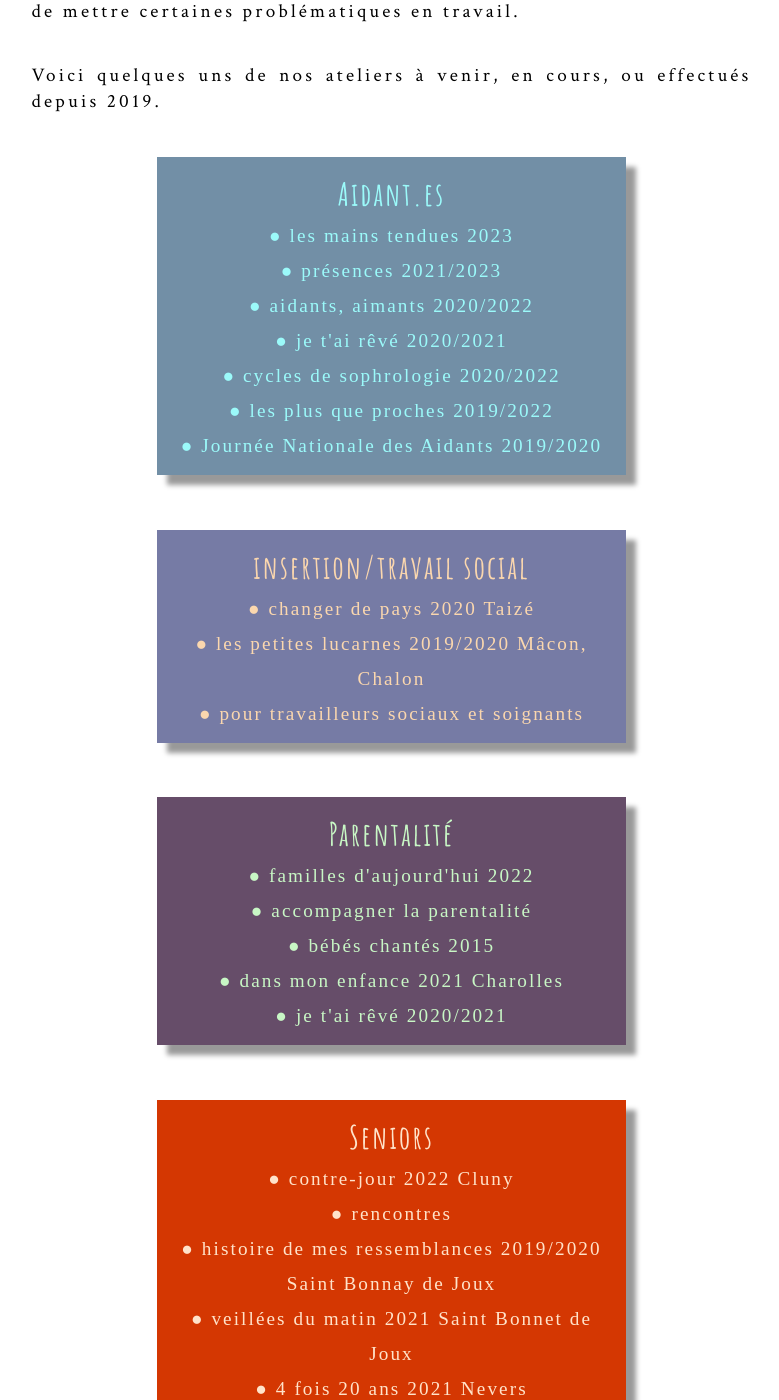
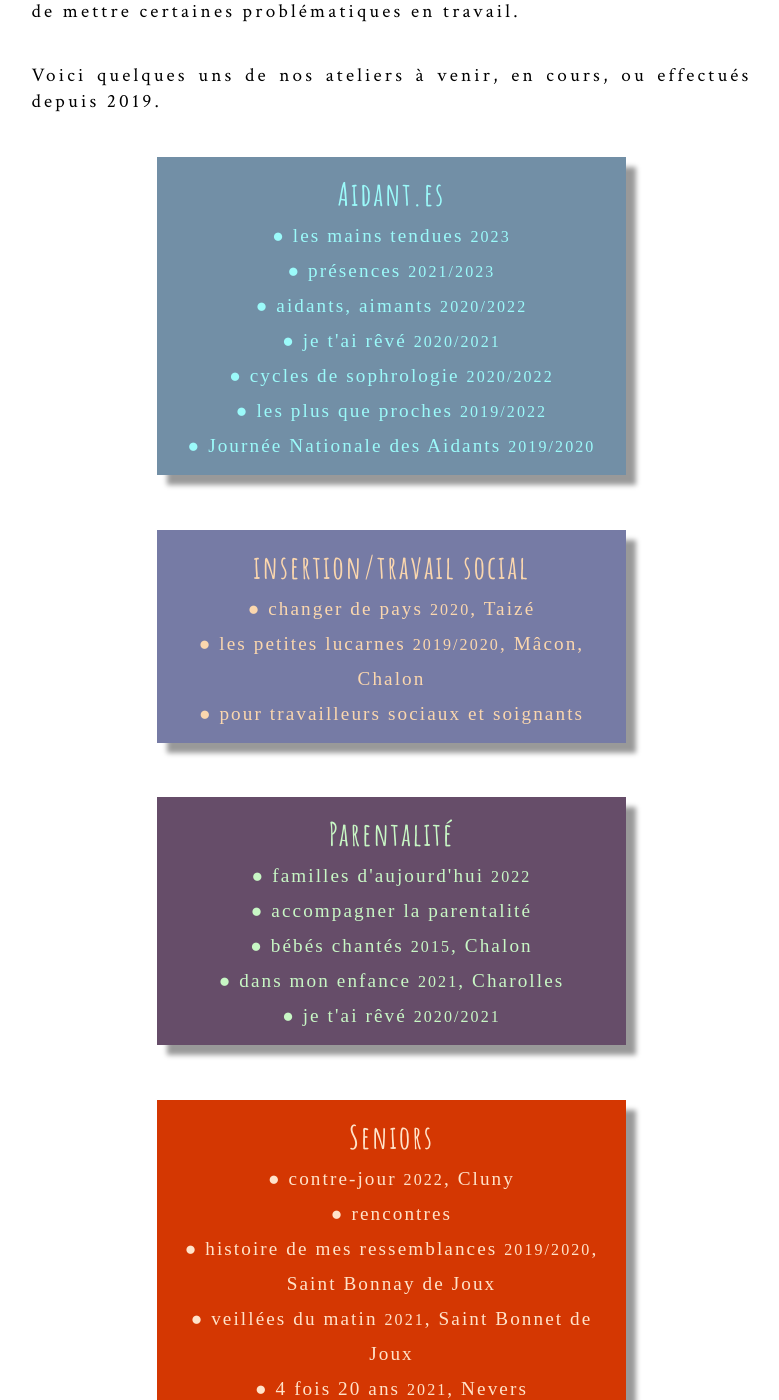
Before and after one commit to leshnik/revertouthaut, a Jekyll site: the page built from ateliers.md, in a window 1280 px wide and 1400 px high, scrolled down 1097 px. Shown: the whole window, without its empty margins (225-1004 px from the left). Built offline with Jekyll 4.4.1, drawn with Linux system fonts in a browser that asks for light colours; some of the changed text lies outside the part shown.

Commit message:
span around dates ateliers

```diff
--- a/ateliers.md
+++ b/ateliers.md
@@ -21,44 +21,44 @@ summary: Nos ateliers peuvent avoir lieu sur tout le département de la Saône e
 </p>
 <div id="siteMap" class="space-around--wrap">
 <p class="shadow" style="background: #728fa6 ; width: 50ch"><span style="color: #9bfafa" class="nav-list-heading">Aidant.es</span><br>
-  <a style="color: #9bfafa" class="nav-list-item subtlehover"  href="/les-mains-tendues">●&nbsp;les mains tendues 2023</a><br>
-  <a style="color: #9bfafa" class="nav-list-item subtlehover"  href="/presences">●&nbsp;présences 2021/2023</a><br/>
-  <a style="color: #9bfafa" class="nav-list-item subtlehover"  href="/aidants-aimants">●&nbsp;aidants, aimants 2020/2022</a><br>
-  <a style="color: #9bfafa" class="nav-list-item subtlehover"  href="/je-t-ai-reve">●&nbsp;je t'ai rêvé 2020/2021</a><br>
-  <a style="color: #9bfafa" class="nav-list-item subtlehover"  href="/cycles-de-sophrologie">●&nbsp;cycles de sophrologie 2020/2022</a><br>
-  <a style="color: #9bfafa" class="nav-list-item subtlehover"  href="/les-plus-que-proches">●&nbsp;les plus que proches 2019/2022</a><br>
-  <a style="color: #9bfafa" class="nav-list-item subtlehover"  href="/journee-nationale-des-aidants">●&nbsp;Journée Nationale des Aidants 2019/2020</a>
+  <a style="color: #9bfafa" class="nav-list-item subtlehover"  href="/les-mains-tendues">●&nbsp;les mains tendues <span style="font-size: smaller">2023</span></a><br>
+  <a style="color: #9bfafa" class="nav-list-item subtlehover"  href="/presences">●&nbsp;présences <span style="font-size: smaller">2021/2023</span></a><br/>
+  <a style="color: #9bfafa" class="nav-list-item subtlehover"  href="/aidants-aimants">●&nbsp;aidants, aimants <span style="font-size: smaller">2020/2022</span></a><br>
+  <a style="color: #9bfafa" class="nav-list-item subtlehover"  href="/je-t-ai-reve">●&nbsp;je t'ai rêvé <span style="font-size: smaller">2020/2021</span></a><br>
+  <a style="color: #9bfafa" class="nav-list-item subtlehover"  href="/cycles-de-sophrologie">●&nbsp;cycles de sophrologie <span style="font-size: smaller">2020/2022</span></a><br>
+  <a style="color: #9bfafa" class="nav-list-item subtlehover"  href="/les-plus-que-proches">●&nbsp;les plus que proches <span style="font-size: smaller">2019/2022</span></a><br>
+  <a style="color: #9bfafa" class="nav-list-item subtlehover"  href="/journee-nationale-des-aidants">●&nbsp;Journée Nationale des Aidants <span style="font-size: smaller">2019/2020</span></a>
 </p>
 <p class="shadow" style="background: #767ba5; width: 50ch"><span style="color:#fbd7ae" class="nav-list-heading">insertion/travail social</span><br>
-  <a style="color:#fbd7ae" class="nav-list-item subtlehover"  href="/changer-de-pays">●&nbsp;changer de pays 2020 Taizé</a><br>
-  <a style="color:#fbd7ae" class="nav-list-item subtlehover"  href="/les-petites-lucarnes">●&nbsp;les petites lucarnes 2019/2020 Mâcon, Chalon</a><br>
+  <a style="color:#fbd7ae" class="nav-list-item subtlehover"  href="/changer-de-pays">●&nbsp;changer de pays <span style="font-size: smaller">2020</span>, Taizé</a><br>
+  <a style="color:#fbd7ae" class="nav-list-item subtlehover"  href="/les-petites-lucarnes">●&nbsp;les petites lucarnes <span style="font-size: smaller">2019/2020</span>, Mâcon, Chalon</a><br>
   <a style="color:#fbd7ae" class="nav-list-item subtlehover" href="/pour-travailleurs-sociaux-et-soignants">●&nbsp;pour travailleurs sociaux et soignants</a>
 </p>
 <p class="shadow" style="background: #664d69; width: 50ch"><span style="color: #c8f7c5" class="nav-list-heading">Parentalité</span><br>
-  <a style="color: #c8f7c5" class="nav-list-item subtlehover" style="color:#c8f7c5" href="/familles-d-aujourd-hui">●&nbsp;familles d'aujourd'hui 2022</a><br>
+  <a style="color: #c8f7c5" class="nav-list-item subtlehover" style="color:#c8f7c5" href="/familles-d-aujourd-hui">●&nbsp;familles d'aujourd'hui <span style="font-size: smaller">2022</span></a><br>
   <a style="color: #c8f7c5" class="nav-list-item subtlehover" style="color:#c8f7c5" href="/accompagner-la-parentalite">●&nbsp;accompagner la parentalité</a><br>
-  <a style="color: #c8f7c5" class="nav-list-item subtlehover" style="color: #c8f7c5" href="/bebes-chantes">●&nbsp;bébés chantés 2015</a><br>
-  <a style="color: #c8f7c5" class="nav-list-item subtlehover" style="color: #c8f7c5" href="/dans-mon-enfance">●&nbsp;dans mon enfance 2021 Charolles</a><br>
-  <a style="color: #c8f7c5" class="nav-list-item subtlehover" style="color: #c8f7c5" href="/je-t-ai-reve">●&nbsp;je t'ai rêvé 2020/2021</a>
+  <a style="color: #c8f7c5" class="nav-list-item subtlehover" style="color: #c8f7c5" href="/bebes-chantes">●&nbsp;bébés chantés <span style="font-size: smaller">2015</span>, Chalon</a><br>
+  <a style="color: #c8f7c5" class="nav-list-item subtlehover" style="color: #c8f7c5" href="/dans-mon-enfance">●&nbsp;dans mon enfance <span style="font-size: smaller">2021</span>, Charolles</a><br>
+  <a style="color: #c8f7c5" class="nav-list-item subtlehover" style="color: #c8f7c5" href="/je-t-ai-reve">●&nbsp;je t'ai rêvé <span style="font-size: smaller">2020/2021</span></a>
 </p>
 <p class="shadow" style="background: #d43702; width: 50ch"><span style="color: #ffe3ca" class="nav-list-heading">Seniors</span><br>
-  <a style="color: #ffe3ca" class="nav-list-item subtlehover"  href="contre-jour">●&nbsp;contre-jour 2022 Cluny</a><br>
+  <a style="color: #ffe3ca" class="nav-list-item subtlehover"  href="contre-jour">●&nbsp;contre-jour <span style="font-size: smaller">2022</span>, Cluny</a><br>
   <a style="color: #ffe3ca" class="nav-list-item subtlehover"  href="/rencontres">●&nbsp;rencontres</a><br>
-  <a style="color: #ffe3ca" class="nav-list-item subtlehover"  href="/histoire-de-mes-ressemblances">●&nbsp;histoire de mes ressemblances 2019/2020 Saint Bonnay de Joux</a><br>
-  <a style="color: #ffe3ca" class="nav-list-item subtlehover"  href="veillees-du-matin">●&nbsp;veillées du matin 2021 Saint Bonnet de Joux</a><br>
-  <a style="color: #ffe3ca" class="nav-list-item subtlehover"  href="/4-fois-20-ans">●&nbsp;4 fois 20 ans 2021 Nevers</a><br>
-  <a style="color: #ffe3ca" class="nav-list-item subtlehover"  href="/cycles-de-sophrologie">●&nbsp;sophrologie 2020/2022</a>
+  <a style="color: #ffe3ca" class="nav-list-item subtlehover"  href="/histoire-de-mes-ressemblances">●&nbsp;histoire de mes ressemblances <span style="font-size: smaller">2019/2020</span>, Saint Bonnay de Joux</a><br>
+  <a style="color: #ffe3ca" class="nav-list-item subtlehover"  href="veillees-du-matin">●&nbsp;veillées du matin <span style="font-size: smaller">2021</span>, Saint Bonnet de Joux</a><br>
+  <a style="color: #ffe3ca" class="nav-list-item subtlehover"  href="/4-fois-20-ans">●&nbsp;4 fois 20 ans <span style="font-size: smaller">2021</span>, Nevers</a><br>
+  <a style="color: #ffe3ca" class="nav-list-item subtlehover"  href="/cycles-de-sophrologie">●&nbsp;sophrologie <span style="font-size: smaller">2020/2022</span></a>
 </p>
 <p class="shadow" style="background: #653a4c; width: 50ch"><span style="color: #f5d76e;" class="nav-list-heading">Handicap/Inclusion</span><br>
-  <a style="color: #f5d76e;" class="nav-list-item subtlehover"  href="/re-inventer-sa-vie">●&nbsp;ré-inventer sa vie 2022/2023 Mâcon</a><br>
-  <a style="color: #f5d76e;" class="nav-list-item subtlehover"  href="/je-t-ai-reve">●&nbsp;je t'ai rêvé 2021 Chalon</a><br>
-  <a style="color: #f5d76e;" class="nav-list-item subtlehover"  href="/de-l-air">●&nbsp;de l'air ! 2020 Bonnay</a><br>
-  <a style="color: #f5d76e;" class="nav-list-item subtlehover"  href="/reapprendre-a-aimer">●&nbsp;réapprendre à aimer 2020/2022 Cluny</a><br>
-  <a style="color: #f5d76e;" class="nav-list-item subtlehover"  href="/je-veux-vivre">●&nbsp;je veux vivre 2021</a><br>
+  <a style="color: #f5d76e;" class="nav-list-item subtlehover"  href="/re-inventer-sa-vie">●&nbsp;ré-inventer sa vie <span style="font-size: smaller">2022</span>, Charnay-lès-Mâcon</a><br>
+  <a style="color: #f5d76e;" class="nav-list-item subtlehover"  href="/je-t-ai-reve">●&nbsp;je t'ai rêvé <span style="font-size: smaller">2021</span>, Chalon</a><br>
+  <a style="color: #f5d76e;" class="nav-list-item subtlehover"  href="/de-l-air">●&nbsp;de l'air ! <span style="font-size: smaller">2020</span>, Bonnay</a><br>
+  <a style="color: #f5d76e;" class="nav-list-item subtlehover"  href="/reapprendre-a-aimer">●&nbsp;réapprendre à aimer <span style="font-size: smaller">2020/2022</span>, Cluny</a><br>
+  <a style="color: #f5d76e;" class="nav-list-item subtlehover"  href="/je-veux-vivre">●&nbsp;je veux vivre <span style="font-size: smaller">2021</span></a><br>
   <a style="color: #f5d76e;" class="nav-list-item subtlehover"  href="/chez-soi">●&nbsp;chez soi</a>
 </p>
 <p class="shadow" style="background: #8db3d2; width: 50ch"><span style="color: #00008b" class="nav-list-heading">Troubles Psychiques</span><br>
-  <a style="color: #00008b" class="nav-list-item"  href="/portraits-des-miens">●&nbsp;portraits des miens 2022 Sevrey</a><br>
+  <a style="color: #00008b" class="nav-list-item"  href="/portraits-des-miens">●&nbsp;portraits des miens <span style="font-size: smaller">2022</span>, Sevrey</a><br>
 </p>
 <p class="shadow" style="background: #7fa090; width: 50ch"><span style="color:#97f9f7" class="nav-list-heading">Maladies Neuro-évolutives</span><br>
   <a style="color:#aafdfc" class="nav-list-item"  href="/vivre-avec-parkinson">●&nbsp;vivre avec Parkinson</a><br>
```
